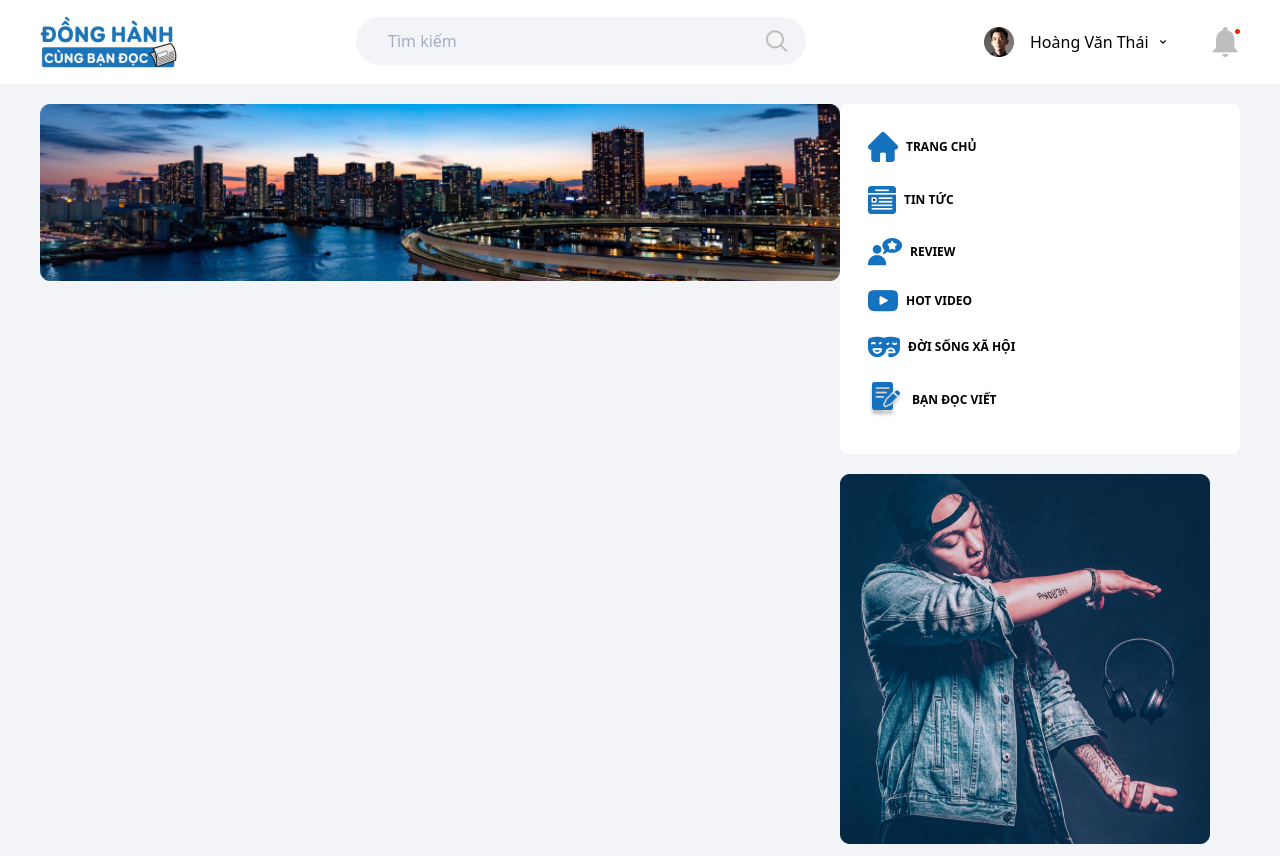
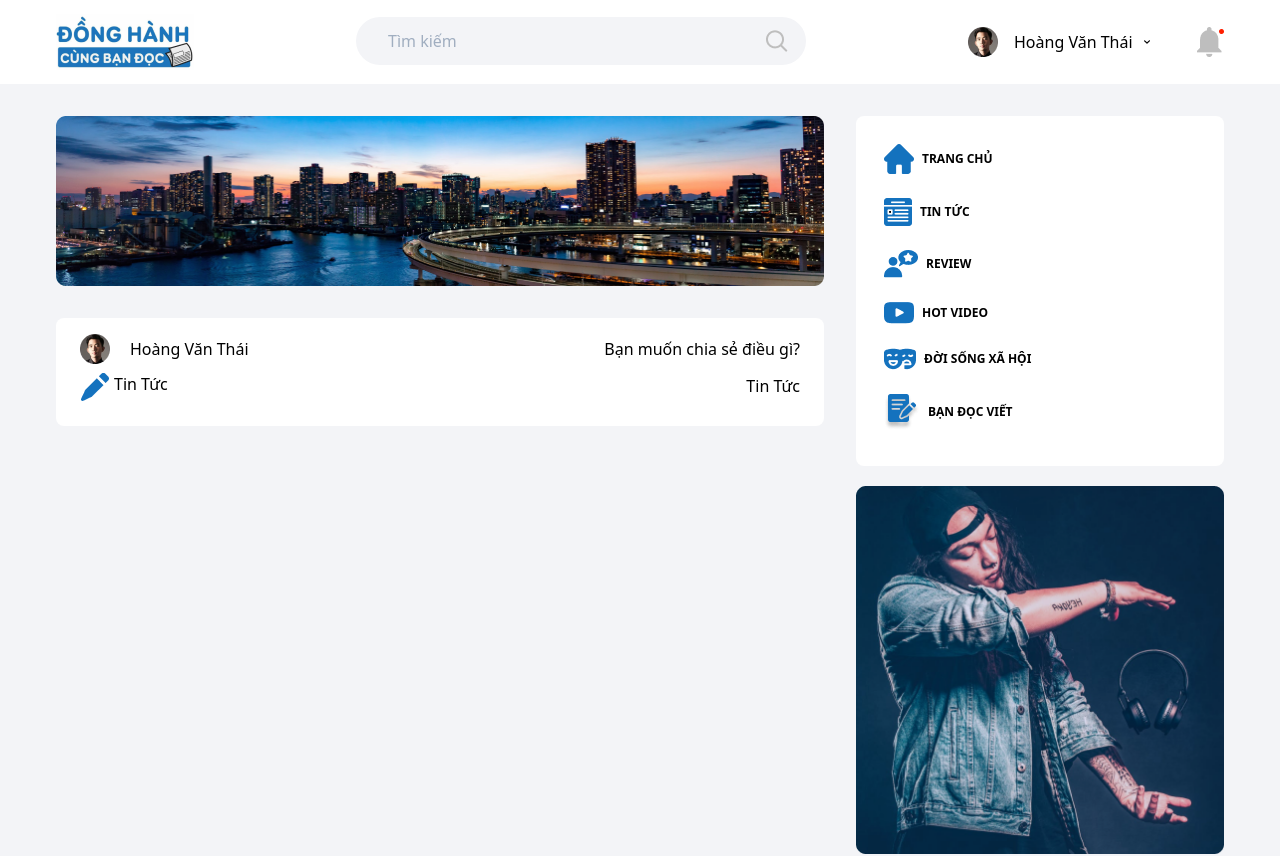
Before and after one commit to ngocgiangit124/dong-hanh-cung-ban, a Next.js app: page / in a window 1280 px wide. Shown: the top 856 px of the page. Built offline with nearby package versions, Linux system fonts and the light colour scheme.

Commit message:
them icon

```diff
--- a/components/Aside/QaHeader.js
+++ b/components/Aside/QaHeader.js
@@ -3,8 +3,8 @@ import React, { memo } from 'react';
 const QaHeader = memo(() => {
     return (
         <>
-            <div>
-                <img className="w-full" src="../img/qa_header.png" alt="qa" />
+            <div className="rounded-lg">
+                <img className="w-full rounded-lg" src="../img/qa_header.png" alt="qa" />
             </div>
         </>
     );
--- a/components/Content/AddPost.js
+++ b/components/Content/AddPost.js
@@ -1 +1,35 @@
 import React, { memo } from 'react'
+
+const AddPost = memo(() => {
+    return (
+        <>
+            <div className="mt-8 pt-4 pb-4 pl-6 pr-6 bg-white rounded-lg">
+                <div className={` w-full flex items-center justify-between`}>
+                    <div className="flex items-center">
+                        <div className="mr-5" ><img className="rounded" src="../img/avatar.png" alt="logo" /></div>
+                        <div>Hoàng Văn Thái</div>
+
+                    </div>
+                    <div>
+                        Bạn muốn chia sẻ điều gì?
+                    </div>
+                </div>
+                <div className="pt-2 pb-2 flex items-center justify-between">
+                    <div>
+                        <a href="javascrit:" className="flex border-gray-400">
+                            <img className="mr-1" src="../img/icon_writing.png" />
+                            <span>Tin Tức</span>
+                        </a>
+                    </div>
+                    <div>
+                        <a href="javascrit:" className="flex">
+                            <img className="mr-1" src="../img/icon_yout.png" />
+                            <span>Tin Tức</span>
+                        </a>
+                    </div>
+                </div>
+            </div >
+        </>
+    )
+});
+export default AddPost;
--- a/components/Layout/header.js
+++ b/components/Layout/header.js
@@ -6,7 +6,7 @@ export function Header() {
     return (
         <div className={`${HeaderCss.colorfff}`}>
             <div className="container pl-10 pr-10 mx-auto">
-                <div className={`flex items-center justify-between ${HeaderCss.hspec84} `} >
+                <div className={`ml-4 mr-4 flex items-center justify-between ${HeaderCss.hspec84} `} >
                     <div>
                         <img className="" src="../img/logo.png" alt="logo" />
                     </div>
--- a/pages/index.js
+++ b/pages/index.js
@@ -4,17 +4,18 @@ import { Container } from '../components/main'
 import { Header } from '../components/Layout/header'
 import Menu from '../components/Aside/Menu'
 import QaHeader from '../components/Aside/QaHeader'
+import AddPost from '../components/Content/AddPost'
 export default function Home() {
   return (
     <>
       <Header />
       <Container>
-        <div className={` mt-5 grid grid-cols-3`}>
-          <div className="col-span-2">
+        <div className={`mt-8 grid grid-cols-3`}>
+          <div className="col-span-2 ml-4 mr-4">
             <QaHeader />
-
+            <AddPost />
           </div>
-          <div className="col-span-1">
+          <div className="col-span-1 ml-4 mr-4">
             <Menu />
           </div>
         </div>
```
Also changed, not shown: public/img/icon_writing.png (added), public/img/icon_yout.png (added).
